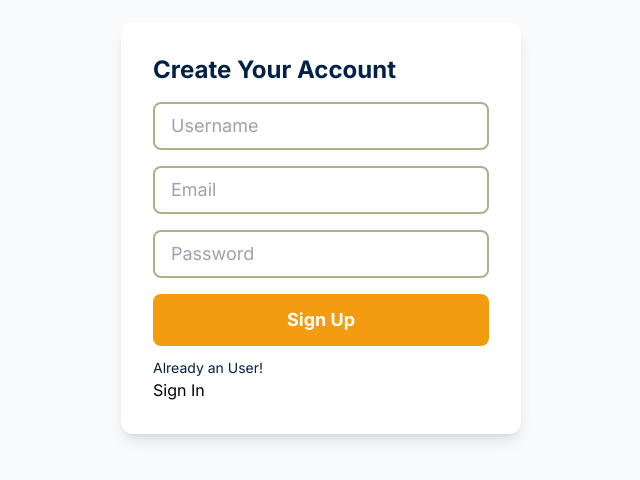
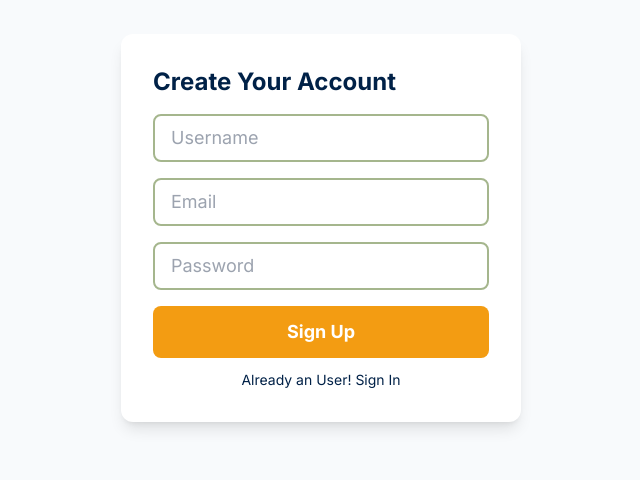
Before and after one commit to Clusters-Config/Fin-Quest, a React (Vite) app in the folder frontend/: page /signup in a window 1280 px wide. Shown: the part 172-652 px from the top of the page, without its empty margins (319-959 px from the left). Built offline with nearby package versions, Linux system fonts and the light colour scheme.

Commit message:
fix: center align "Already an User!" message and add link to Sign In

```diff
--- a/frontend/src/pages/Signup.jsx
+++ b/frontend/src/pages/Signup.jsx
@@ -35,8 +35,9 @@ function Signup() {
                 <button className="w-full py-3 mt-1  text-lg font-bold text-white bg-[#F39C12] rounded-lg cursor-pointer hover:bg-[#e68912] transition-colors duration-300" type='submit' >
                   Sign Up
                 </button>
-                <h2 className="mt-3 text-sm text-[#002147]">Already an User!  </h2>
+                <h2 className="mt-3 text-sm text-[#002147] text-center">Already an User!
                 <a href="/login" > Sign In</a>
+                </h2>
 
                 </form>
               </div>
```
